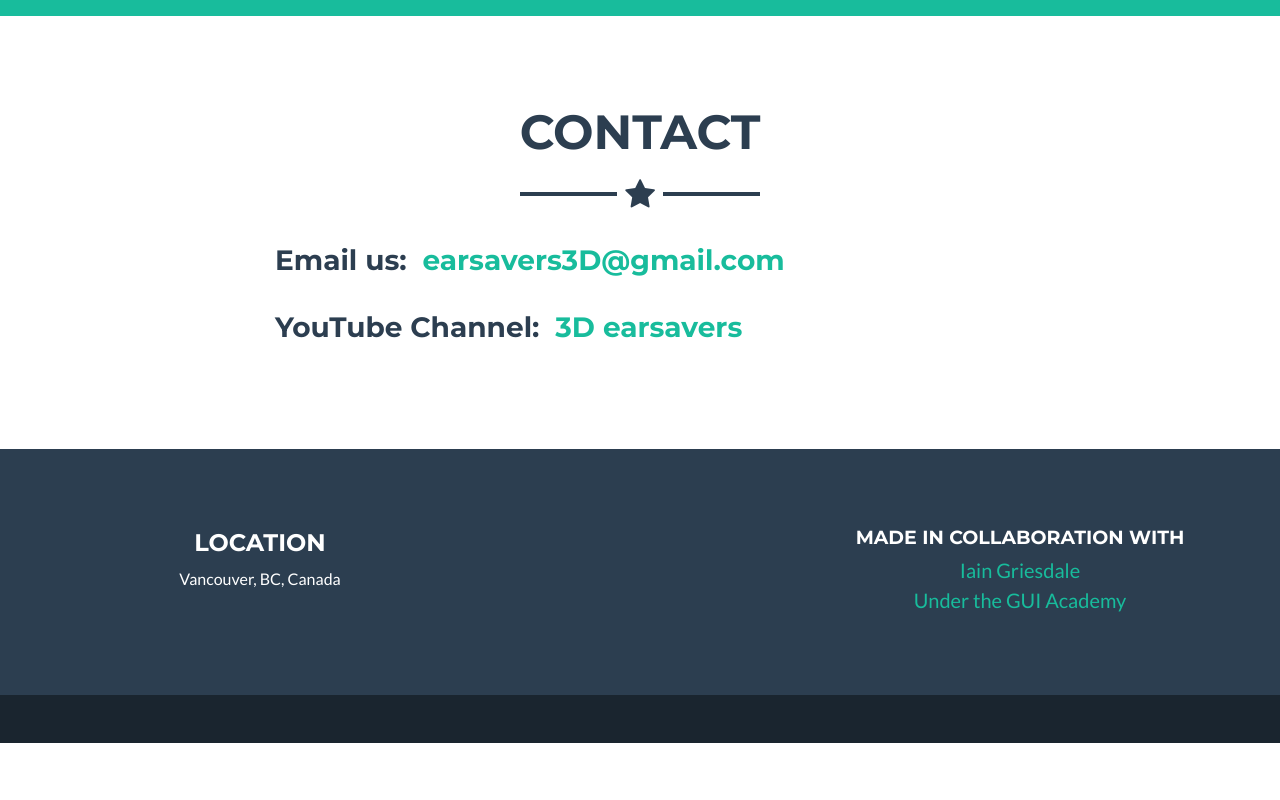
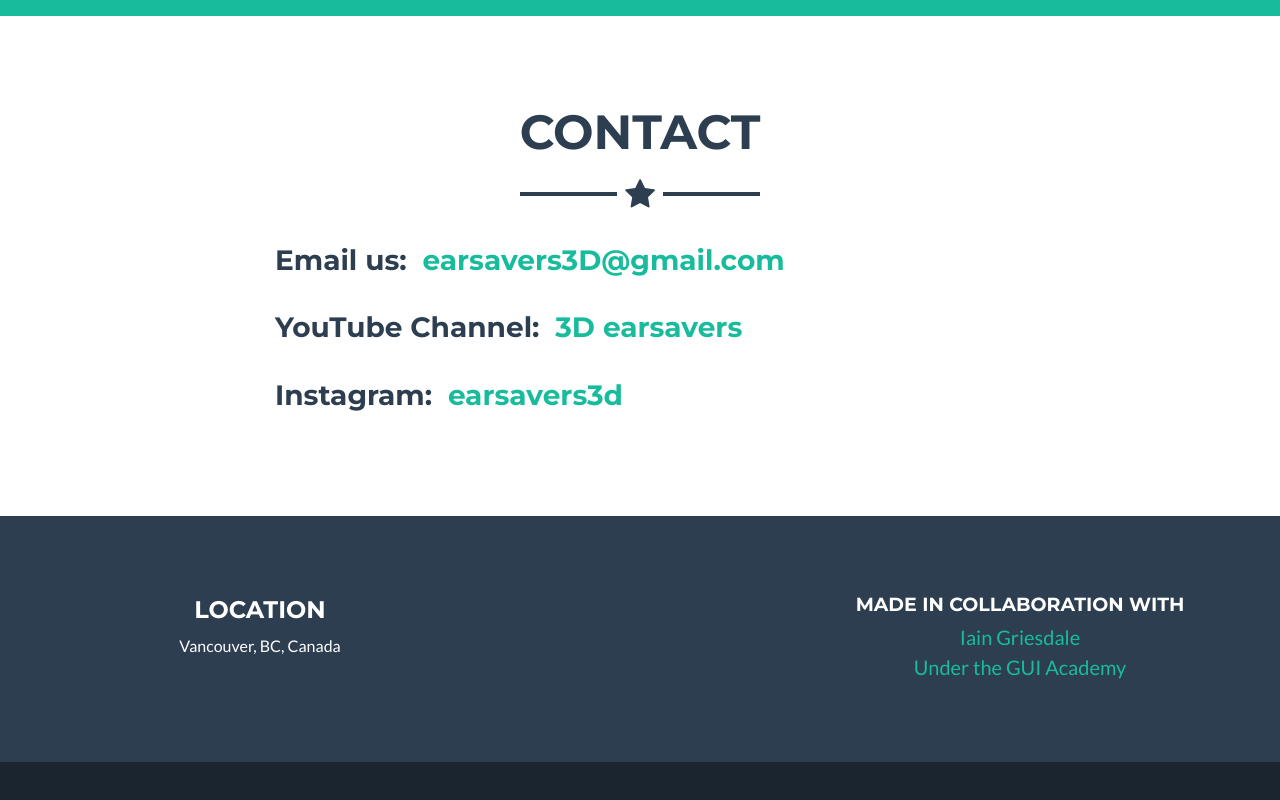
Before and after one commit to Earsavers3D/Earsavers3D, a plain HTML site: page index.html in a window 1280 px wide. Shown: the part 3574-4374 px from the top of the page. Before the commit the page ends 4317 px from the top, so only its background shows below. Drawn offline with nearby package versions, Linux system fonts and the light colour scheme.

Commit message:
added instagram link

```diff
--- a/index.html
+++ b/index.html
@@ -97,7 +97,12 @@
             <hr class="star-dark mb-5">
             <div class="row">
                 <div class="col-lg-8 mx-auto">
-                    <h3 style="color: rgb(44,62,80);">Email us:&nbsp;&nbsp;<a href="mailto:earsavers3D@gmail.com">earsavers3D@gmail.com</a><br><br>YouTube Channel:&nbsp;&nbsp;<a href="https://www.youtube.com/channel/UCRfK7S4ma4Dtl1b3SQ2u0og/featured">3D earsavers</a></h3>
+                    <h3 style="color: rgb(44,62,80);">Email us:&nbsp;&nbsp;<a href="mailto:earsavers3D@gmail.com">earsavers3D@gmail.com</a>
+                        <br><br>
+                        YouTube Channel:&nbsp;&nbsp;<a href="https://www.youtube.com/channel/UCRfK7S4ma4Dtl1b3SQ2u0og/featured">3D earsavers</a>
+                        <br><br>
+                        Instagram:&nbsp;&nbsp;<a href="https://www.instagram.com/earsavers3d/">earsavers3d</a>
+                    </h3>
                 </div>
             </div>
         </div>
```
